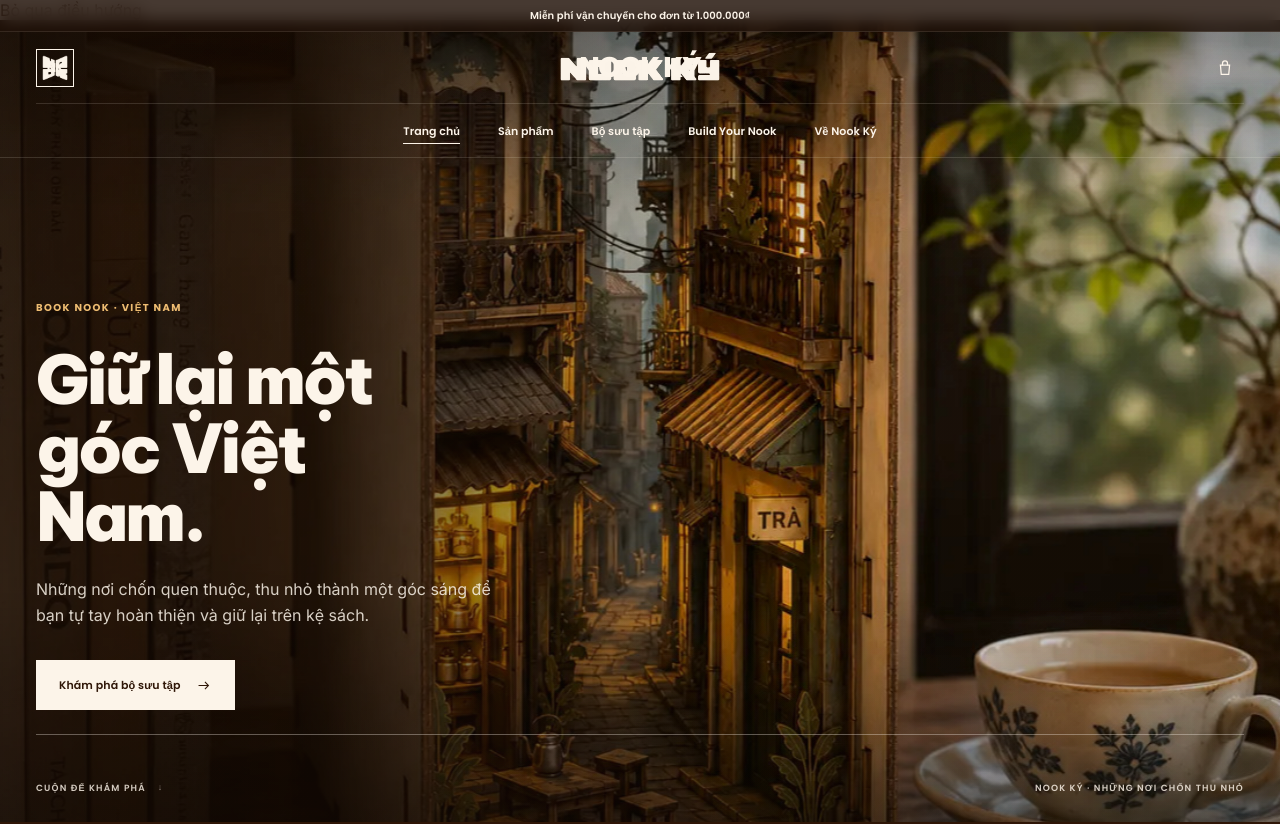
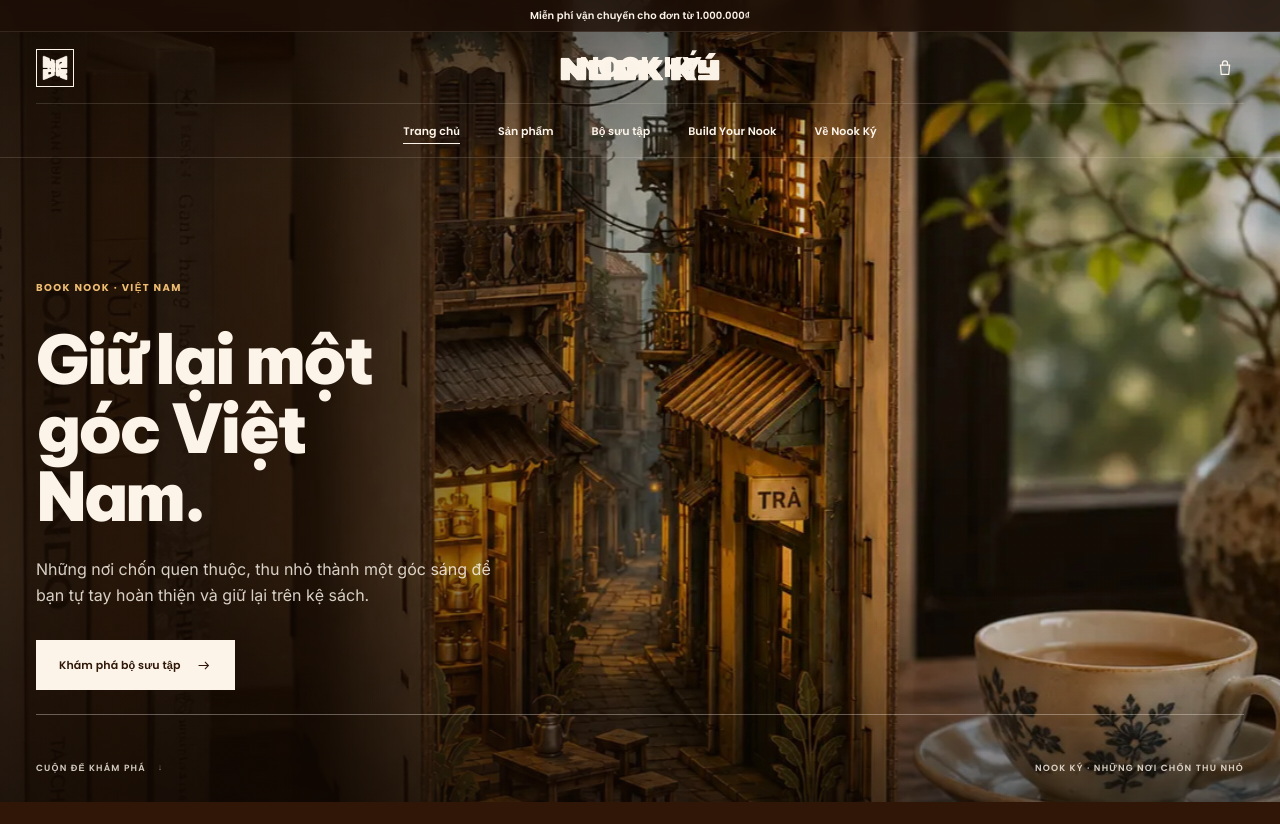
Before and after one commit to khai123lop7-glitch/nookky-web, a Next.js app: page / in a window 1280 px wide. Shown: the top 824 px of the page. Built offline with nearby package versions, Linux system fonts and the light colour scheme.

Commit message:
a11y: style skip link for keyboard users

```diff
--- a/app/final-polish.css
+++ b/app/final-polish.css
@@ -8,6 +8,26 @@
 :focus-visible {
   outline: 2px solid #d6a04a;
   outline-offset: 4px;
+}
+
+.nk-skip-link {
+  position: fixed;
+  z-index: 1000;
+  top: 12px;
+  left: 12px;
+  padding: 10px 14px;
+  border: 1px solid var(--nk-v3-brown);
+  background: var(--nk-v3-paper);
+  color: var(--nk-v3-brown);
+  font-family: var(--nk-v3-ui);
+  font-size: 12px;
+  font-weight: 600;
+  transform: translateY(-160%);
+  transition: transform .18s ease;
+}
+
+.nk-skip-link:focus {
+  transform: translateY(0);
 }
 
 .nk-hero h1,
```
